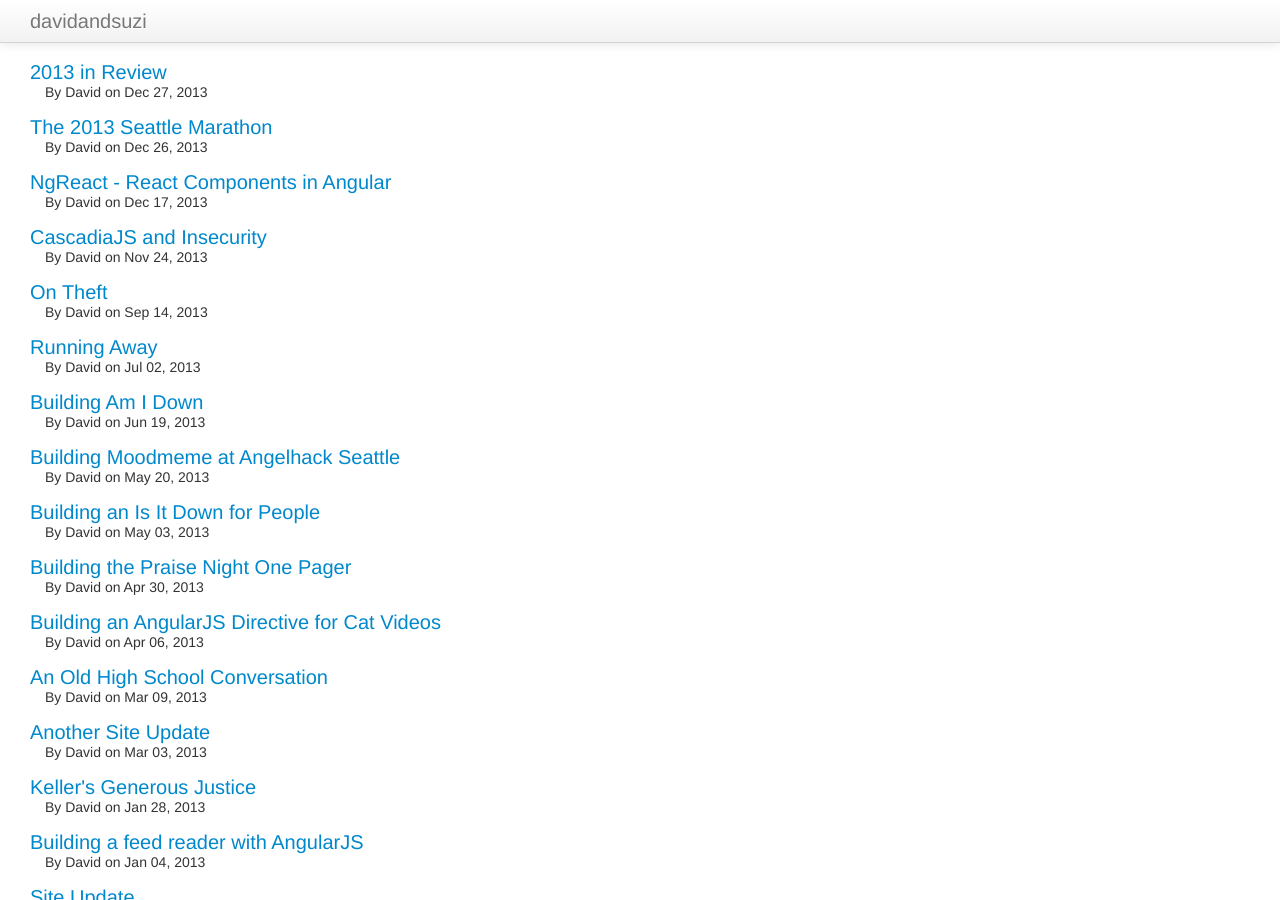
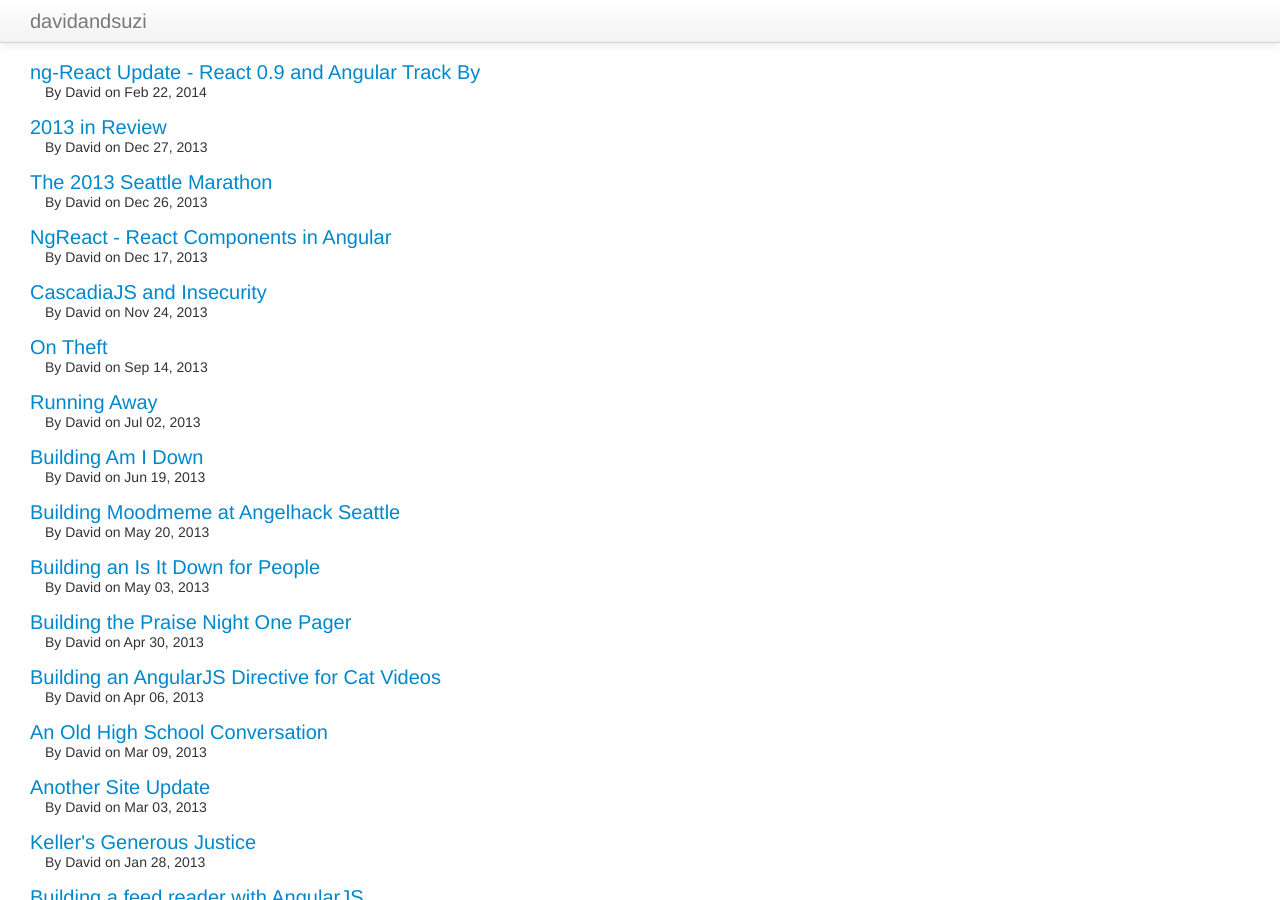
Before and after one commit to davidchang/davidandsuzi.com, a Jekyll site: the page built from index.html, in a window 1280 px wide and 900 px high. Built offline with Jekyll 4.4.1, drawn with Linux system fonts in a browser that asks for light colours.

Commit message:
adding new ngReact update post

```diff
--- a/_layouts/index.html
+++ b/_layouts/index.html
@@ -38,7 +38,7 @@
 		</header>
 		<div id='parentContainer' class="container-fluid">
 			<div id="content" class="clearfix row-fluid">
-				<div id="main" class="span6 clearfix" role="main">
+				<div id="main" class="span9 clearfix" role="main">
                     <section class="post_content">
                         {{ content }}
                     </section>
--- a/_layouts/post.html
+++ b/_layouts/post.html
@@ -46,7 +46,7 @@
 		</header>
 		<div id='parentContainer' class="container-fluid">
 			<div id="content" class="clearfix row-fluid">
-				<div id="main" class="span6 clearfix" role="main">
+				<div id="main" class="span9 clearfix" role="main">
 					<article class='clearfix' role="article">
 						<header>
 							<div class="page-header">
--- a/_posts/2013-12-17-ngreact-react-components-in-angular.html
+++ b/_posts/2013-12-17-ngreact-react-components-in-angular.html
@@ -17,9 +17,6 @@ category: David
     border: 2px solid gray;
     padding: 10px;
     opacity: 0.7;
-}
-.img:hover {
-    opacity: 1.0;
 }
 .intro {
 	border-bottom: 1px solid #EEE;
--- /dev/null
+++ b/_posts/2014-02-22-ngreact-update.html
@@ -0,0 +1,203 @@
+---
+title: ng-React Update - React 0.9 and Angular Track By
+description: Observations and optimizations surrounding release of React 0.9, Angular Track By, and making ngReactRepeat 78% faster.
+tags:
+- Code
+- david
+meta:
+  _edit_last: "1"
+status: publish
+layout: post
+type: post
+published: true
+category: David
+---
+<style>
+.img {
+    border: 2px solid gray;
+    padding: 10px;
+}
+.intro {
+  border-bottom: 1px solid #EEE;
+  padding-bottom: 15px;
+}
+</style>
+
+<section class="intro">
+<div>Github: <a href="https://github.com/davidchang/ngReact">https://github.com/davidchang/ngReact</a></div>
+<div>Annotated source using Docco: <a href="http://davidchang.github.io/ngReact/docs/ngReact.html">http://davidchang.github.io/ngReact/docs/ngReact.html</a></div>
+<div>Bower: <code>bower install ngReact</code></div>
+</section>
+
+
+<p>
+React 0.9 just launched this past week and Pete Hunt opened a Github issue (<a href="https://github.com/davidchang/ngReact/issues/2#issuecomment-35528362">https://github.com/davidchang/ngReact/issues/2#issuecomment-35528362</a>) against me to re-run my benchmark as they suspected I would find a big boost in performance. And I did - I saw a 33% increase just by updating my bower.json, dropping from 803ms to 542ms.
+</p>
+
+<a href="../imgs/ngReactUpdate/afterUpgrading.png"><img class='img' src="../imgs/ngReactUpdate/afterUpgrading.png"/></a>
+
+</p>
+<p>
+Which kinda got me back into the project. I had written an ngReactComponent directive where you could write the React Component and the directive would render the component from a watcher in the directive. At the time, this was like 67% faster than a naive ng-repeat. With the release of 0.9, this was now 78% faster.
+</p>
+<p>
+And then I wrote a directive called ngReactRepeat that used transclusion to parse through the DOM and dynamically create React Components. But that was like 450% slower than the naive ng-repeat. This blog post will be about some optimization steps I tried.
+</p>
+<strong>Try 1: shouldComponentUpdate</strong>
+
+<p>
+About this time, I started reading stuff about React and what made it so fast. One of the boasting points was that in the render step, React used a Virtual DOM to calculate diffs, and these diffs were used to minimize DOM interaction/manipulation. But before render gets called, there's a component step that you can override called shouldComponentUpdate that determines if render should be called at all, based on if there's any change in component state/properties.
+</p>
+<p>
+Since I was passing around some pretty big objects, I thought maybe performance could be improved if I specifically told shouldComponentUpdate that it only needed to look at my array of 5 floats. No improvement. React does a good job out of the box.
+</p>
+<strong>Try 2: Stop calling React.DOM using apply</strong>
+
+<p>
+Most of the examples look like:
+</p>
+<pre>
+React.DOM.div(null, "Hello ", this.props.name);
+</pre>
+
+<p>
+Since I was recursively/dynamically generating the children, I was doing stuff like this anytime I was creating a React Component:
+</p>
+
+<pre>
+return React.DOM[domEl.localName].apply(
+  null,
+  [attrs].concat(
+    vals,
+    childrenNodes
+  )
+);
+</pre>
+
+<p>
+But @vjeux said I could get away with just providing a variable number of arrays as parameters, so I could do something like this:
+</p>
+<pre>
+return React.DOM[domEl.localName](
+  attrs,
+  vals,
+  childrenNodes
+);
+</pre>
+
+<p>
+I thought this might be faster, but it actually wasn't at all. In fact, after getting the optimization in Try 4, I went back and tried it again. And performance went from 3 seconds with apply down to 4 without apply.
+</p>
+<strong>Try 3: Don't pass scope as a property to the React component</strong>
+
+<p>
+One thing I didn't realize about Angular was that you can retrieve the controller scopes through DOM elements. You just have to do something like $($0).scope() and you're looking at the scope used to render the view.
+</p>
+<p>
+I had been passing around the Angular scope through like 3 layers of React components for my array of 500 5-element arrays. So that scope was holding all of that data, as well as a bunch of internal Angular stuff. There was a hunch that passing around the scope was making everything slow - and since I could just pull it off of a DOM element, I could just pass around a DOM ID or something.
+</p>
+<p>
+So I stopped passing the scope around and instead just started using something like $scopeEl.scope() to pull it off when I needed it. And… no improvement. Apparently passing around the large scope object is pretty negligible. Good to know, but that doesn't help our performance. Again, React does a good job out of the box.
+</p>
+<strong>Try 4: Use scope.$eval > eval</strong>
+
+<p>
+Another thing I realized about Angular is that it evaluates a bunch of expressions, but it's not using eval - they're using their own service, which they expose to you in $scope.$eval.
+</p>
+<p>
+So I could stop using eval and just do $scope.$evals instead. This was used in two different places - for each render, I was doing 2500 evals to evaluate ng-bind values and 500 evals to create the ng-click function properly.
+</p>
+<p>
+I did the ng-bind first, which looked like this:
+</p>
+
+<pre>
+var defineValue = _.ngReactFormat(
+  'var {0} = {1}; var value = {2};',
+  [
+    scope.alias,
+    JSON.stringify(data),
+    _.ngReactBracketNotation(attrs['ng-bind'])
+  ]
+);
+
+eval(defineValue);
+return value;
+</pre>
+
+<p>
+and turned it into this single line:
+</p>
+
+<pre>
+return scope.$eval(attrs['ng-bind'], { scope.alias : data });
+</pre>
+
+<a href="../imgs/ngReactUpdate/valueEval.png"><img class='img' src="../imgs/ngReactUpdate/valueEval.png"/></a>
+
+<p>
+All of a sudden… 12.5 seconds down to 5.28. 57% faster.
+</p>
+<p>
+Then I tried replacing the ng-click evaluation. It had looked like this:
+</p>
+
+<pre>
+var defineHandler = _.ngReactFormat(
+  'var {0} = {1}, handler = scope.$apply.bind(scope, scope.{2}.bind(null, {3}));',
+  [
+    scope.alias,
+    JSON.stringify(data),
+    fnName,
+    fnParams
+  ]
+);
+
+eval(defineHandler);
+attrs.onClick = handler;
+</pre>
+
+<p>
+and ending up like this:
+</p>
+
+<pre>
+attrs.onClick = function() {
+  scope.$apply(function() {
+    scope[fnName](scope.$eval(fnParams, { scope.alias : data }));
+  });
+};
+</pre>
+
+<a href="../imgs/ngReactUpdate/clickEval.png"><img class='img' src="../imgs/ngReactUpdate/clickEval.png"/></a>
+
+<p>
+5.28 down to 3.01... that's another 43% improvement. And if you remember the original Angular ng-repeat performance, that came out as 2.45 seconds. So we're almost at native Angular performance in a case where we're actually transcluding and dynamically parsing out all of the elements into React components.
+</p>
+<p>
+High five! 13.4 seconds down to 3.01 is something worth celebrating, even if it was mostly my folly in the first place.
+</p>
+<p>
+But this isn't entirely too fair to Angular. Another thing I learned was that ng-repeat performance seems to struggle so much because it does a lot of work destroying elements… which you'll notice is the very thing that React excels at doing. React is very good at calculating DOM diffs and minimizing DOM manipulation.
+</p>
+<p>
+But "track by" exists, so you can do stuff like ng-repeat="row in data track by $index" and Angular will be able to get significantly smarter about the way they do DOM manipulation. Adding track by to that normal, native ng-repeat results in a pretty stunning improvement (as of Angular 1.2.14):
+</p>
+
+<a href="../imgs/ngReactUpdate/withTrackBy.png"><img class='img' src="../imgs/ngReactUpdate/withTrackBy.png"/></a>
+
+<p>
+That's 400 milliseconds. Compared to 2.45 seconds without "track by". So… umm.. 84% faster. So if you're wondering if you should use track by, the answer is Yes.
+</p>
+
+<p>
+In closing, I think it is worth pointing out that the problems with ngReactRepeat were not related to a weakness in React. In fact, 2 of my attempts to improve performance (through shouldComponentUpdate and limiting the properties I was passing into the React component) showed no improvement. In the end, it was just my own mistake in using expensive evals.
+</p>
+
+<p>
+Angular gives you a ton of functionality out of the box - a full MV* framework - and I am a big fan, but I'll admit that you need to know how to twist the right knobs to get performance.
+</p>
+
+<p>
+That said, React gives you a very strong view component out of the box with the performance baked right in. Try as I did, I couldn't actually get it any faster. So pretty impressive stuff.
+</p>
```
Also changed, not shown: imgs/ngReactUpdate/afterUpgrading.png (added), imgs/ngReactUpdate/clickEval.png (added), imgs/ngReactUpdate/valueEval.png (added), imgs/ngReactUpdate/withTrackBy.png (added).
